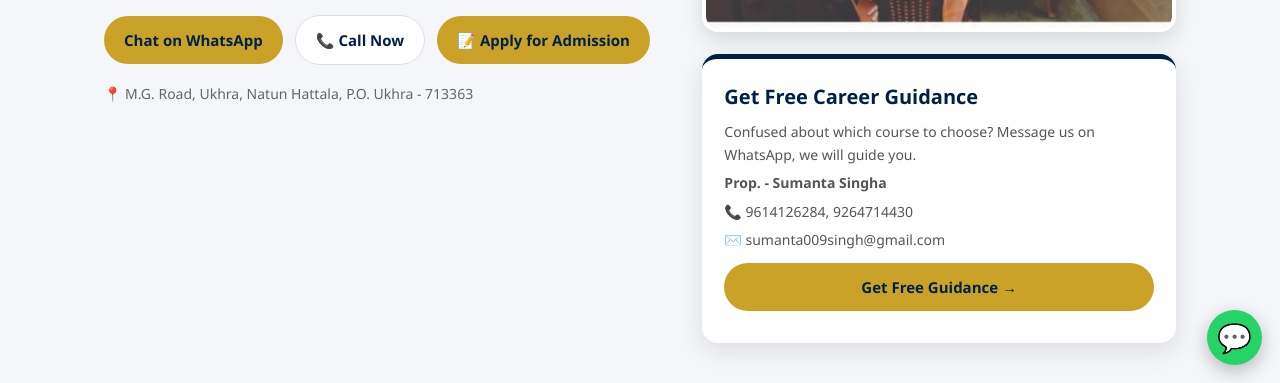
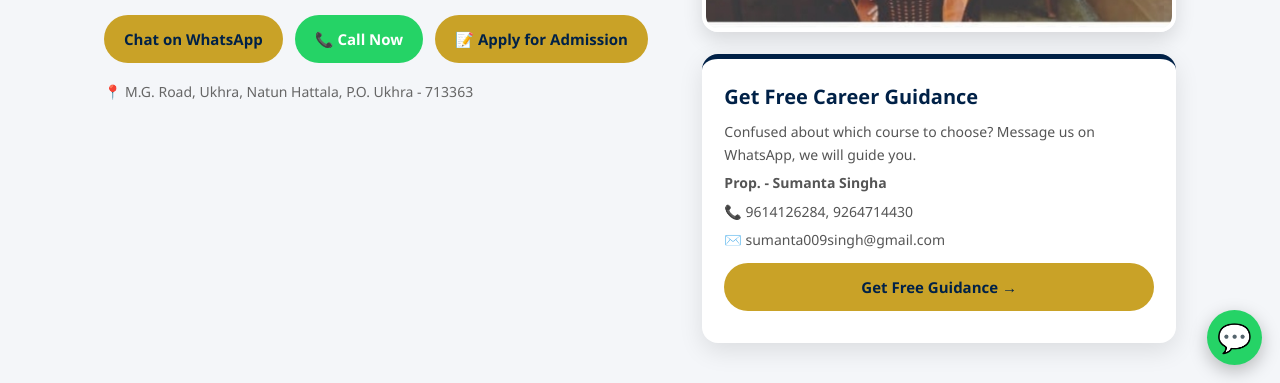
Before and after one commit to akash0017/ukhra-smart-career-academy, a plain HTML site: page index.html in a window 1280 px wide. Shown: the part 417-800 px from the top of the page. Drawn offline with Linux system fonts and the light colour scheme; files whose address does not match are found by name.

Commit message:
Update index.html

```diff
--- a/index.html
+++ b/index.html
@@ -37,7 +37,7 @@
 <h1>Build Your Career<br><span>The Smart Way.</span></h1>
 <p>Ukhra's trusted coaching centre for Computer Courses, Spoken English and Tuition for All Classes. Complete career solution at one place.</p>
 <a class="btn btn-yellow" href="https://wa.me/919614126284">Chat on WhatsApp</a>
-<a class="btn btn-white" href="tel:9614126284">📞 Call Now</a>
+<a class="btn btn-green" href="tel:9614126284">📞 Call Now</a>
 <a class="btn btn-yellow" href="admission.html">📝 Apply for Admission</a>
 <p class="hero-addr">📍 M.G. Road, Ukhra, Natun Hattala, P.O. Ukhra - 713363</p>
 </div>
```
